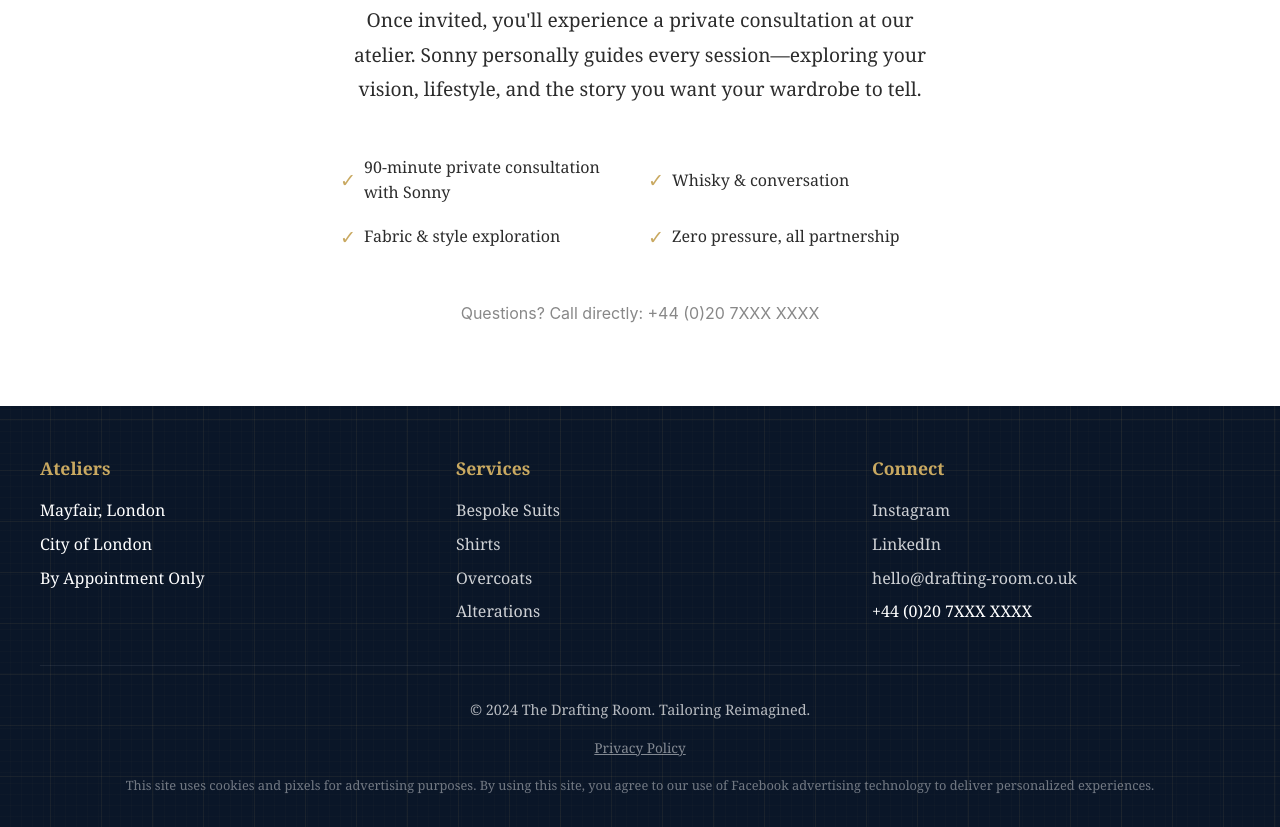
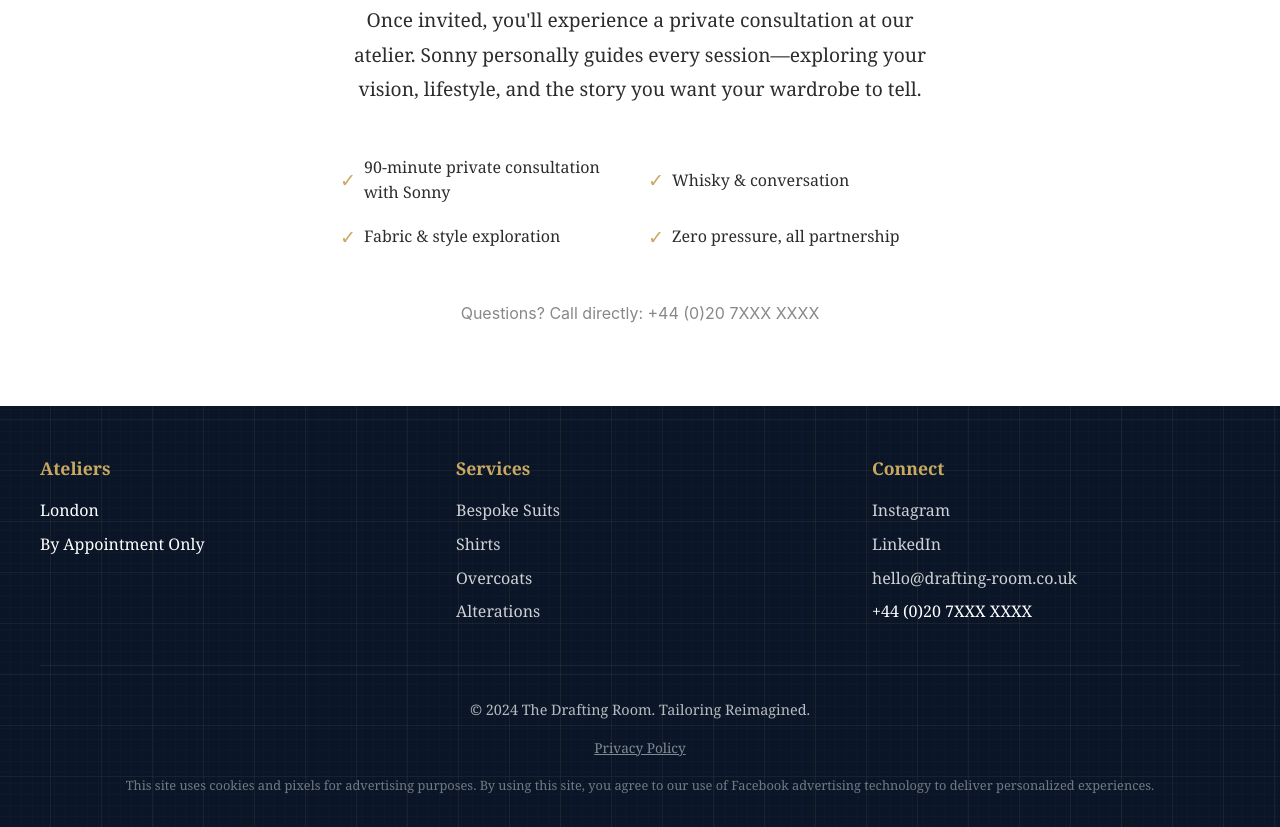
Before and after one commit to leadballoon-agency/drafting-room, a plain HTML site: page index.html in a window 1280 px wide. Shown: the part 4760-5587 px from the top of the page. Drawn offline with Linux system fonts and the light colour scheme; a script that the page names is missing.

Commit message:
Remove specific location details from footer

```diff
--- a/index.html
+++ b/index.html
@@ -1439,8 +1439,7 @@
                 <div class="footer-section">
                     <h4>Ateliers</h4>
                     <ul>
-                        <li>Mayfair, London</li>
-                        <li>City of London</li>
+                        <li>London</li>
                         <li>By Appointment Only</li>
                     </ul>
                 </div>
```
